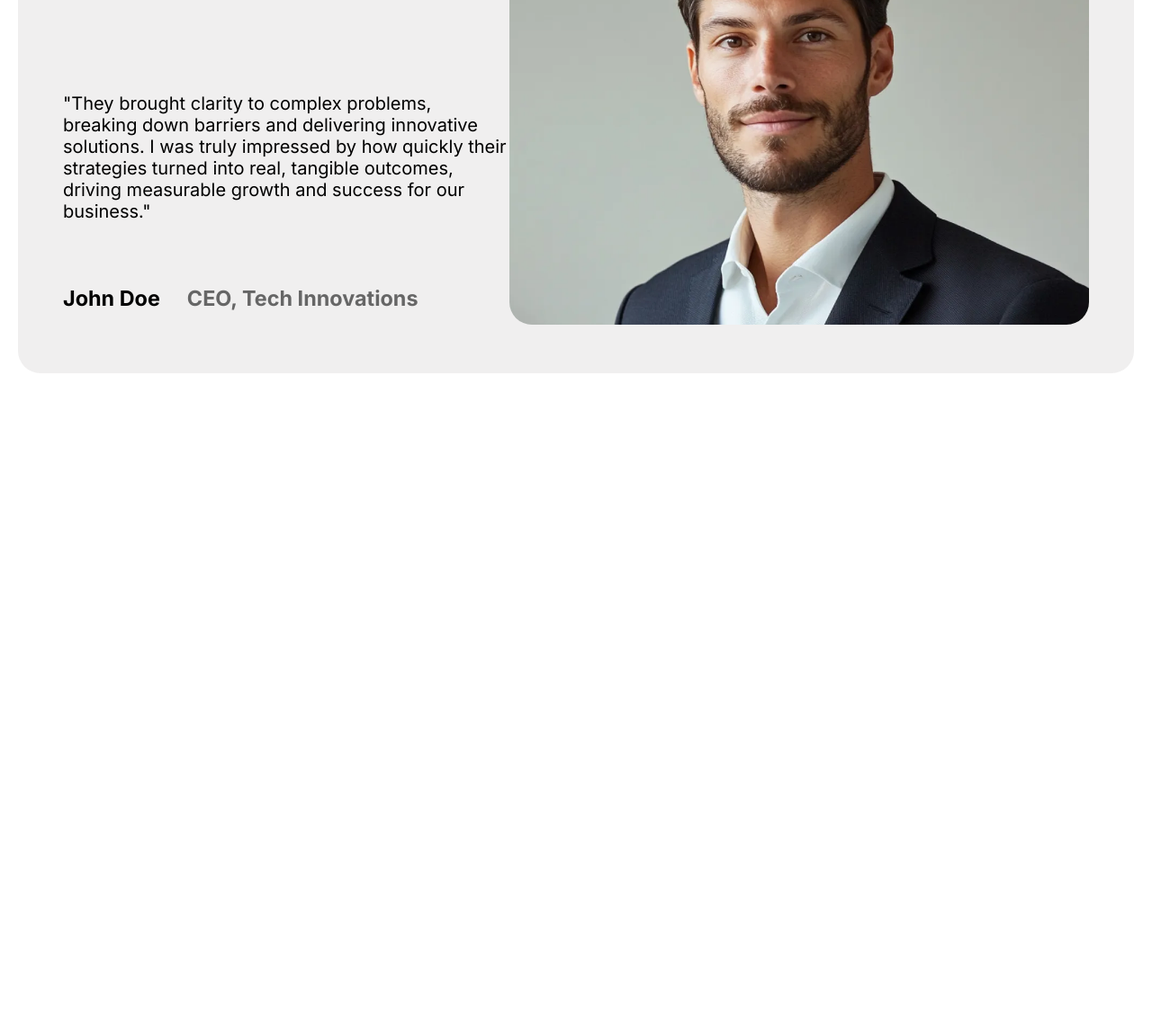
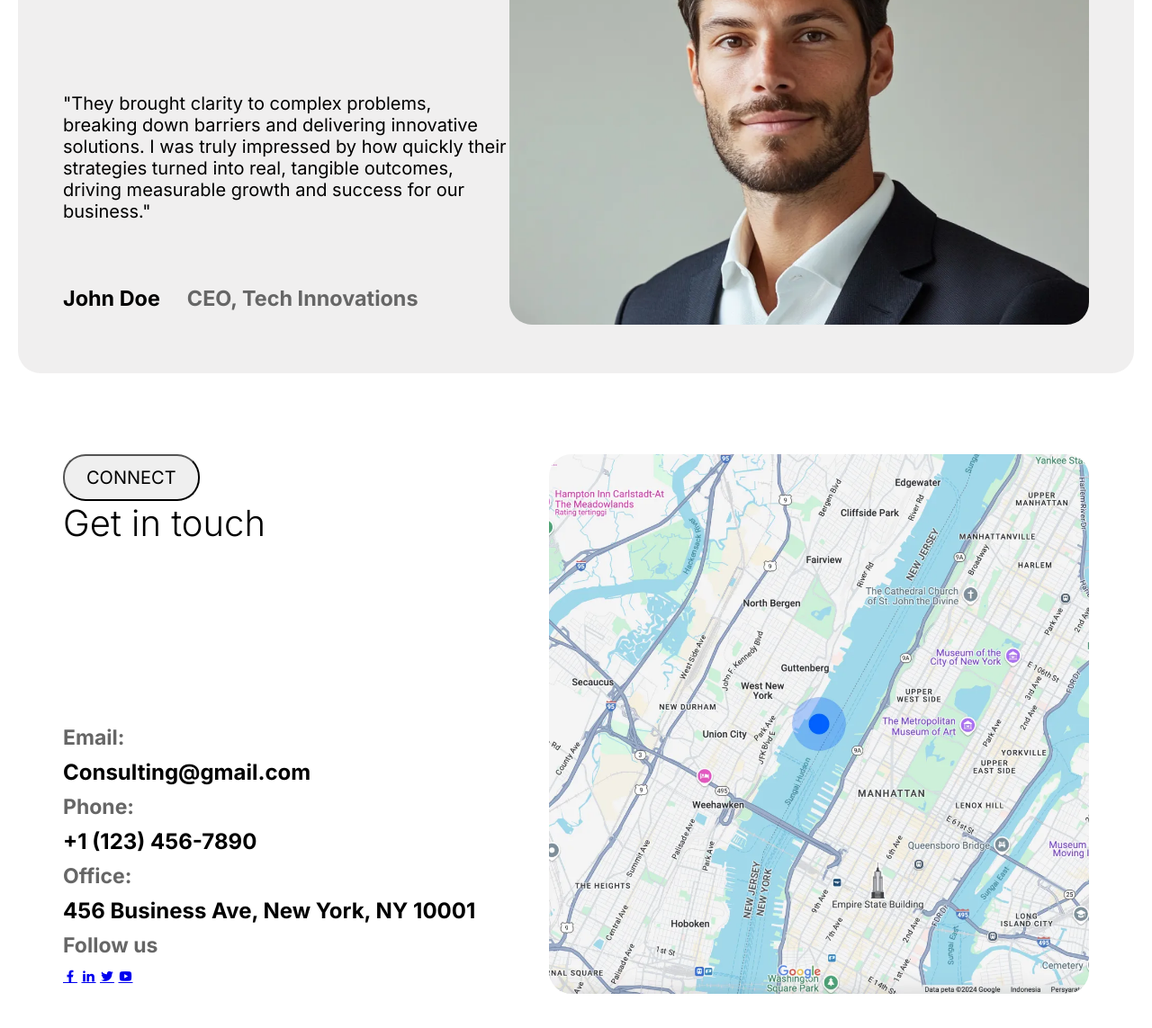
Before and after one commit to Irshad-creates/navis-, a plain HTML site: page index.html in a window 1280 px wide. Shown: the part 4429-5572 px from the top of the page at 90% size. Before the commit the page ends 4844 px from the top, so only its background shows below. Drawn offline with nearby package versions, Linux system fonts and the light colour scheme; a web font is replaced by a local one.

```diff
--- a/index.html
+++ b/index.html
@@ -235,11 +235,38 @@
                 <div class="test-author">
                     <h3>John Doe</h3>
                     <h3>CEO, Tech Innovations</h3>
-            </div>
+                </div>
             </div>
             <div class="t-secright">
                 <img src="/img/67b470ea57702d8f090cf4f6_Frame 2147223583 (1).webp" alt="">
             </div>
         </div>
+
+        <div class="mapsection">
+            <div class="mapleft">
+                <div class="upperleft">
+                    <button>CONNECT</button>
+                    <h2>Get in touch</h2>
+                </div>
+                <div class="contactmap">
+                    <h3>Email:</h3>
+                    <h2>Consulting@gmail.com</h2>
+                    <h3>Phone:</h3>
+                    <h2>+1 (123) 456-7890</h2>
+                    <h3>Office:</h3>
+                    <h2>456 Business Ave, New York, NY 10001</h2>
+                    <h3>Follow us </h3>
+                    <div class="mapsocial">
+                       <a href="#" aria-label="facebook"><i class="ri-facebook-fill"></i></a>
+                        <a href="#" aria-label="LinkedIn"><i class="ri-linkedin-fill"></i ></a>
+                        <a href="#" aria-label="Twitter"><i class="ri-twitter-fill"></i></a>
+                        <a href="#" aria-label="YouTube"><i class="ri-youtube-fill"></i></a>
+                    </div>
+                </div>
+            </div>
+            <div class="mapright">
+                    <img src="/img/map_Graphic.webp" alt="map_Graphic">
+            </div>
+        </div>
 </body>
 </html>
--- a/style.css
+++ b/style.css
@@ -469,3 +469,41 @@ background-color: #f0efef;
 .test-author :nth-child(2){
     color: #666666
 }
+
+/* ṃapp section */
+
+.mapsection{
+    padding: 70px 50px;
+    margin: 20px 20px;
+    display: flex;
+    justify-content: space-between;
+}
+
+.mapright img{
+    border-radius: 25px;
+    width: 600px;
+}
+
+.mapleft button{
+    font-size: 20px;
+    padding: 12px 24px;
+    border-radius: 25px;
+    /* margin-left:15px ; */
+    cursor: pointer ;
+}
+.upperleft h2{
+    font-size: 40px;
+    font-weight: 300;
+}
+.contactmap{
+    padding-top: 200px;
+}
+.contactmap h3{
+    font-size: 23px;
+    color: #666666;
+    padding-bottom: 10px;
+}
+.contactmap h2{
+    font-size: 30px px;
+    padding-bottom: 10px;
+ }
```
Also changed, not shown: img/map_Graphic.webp (added).
